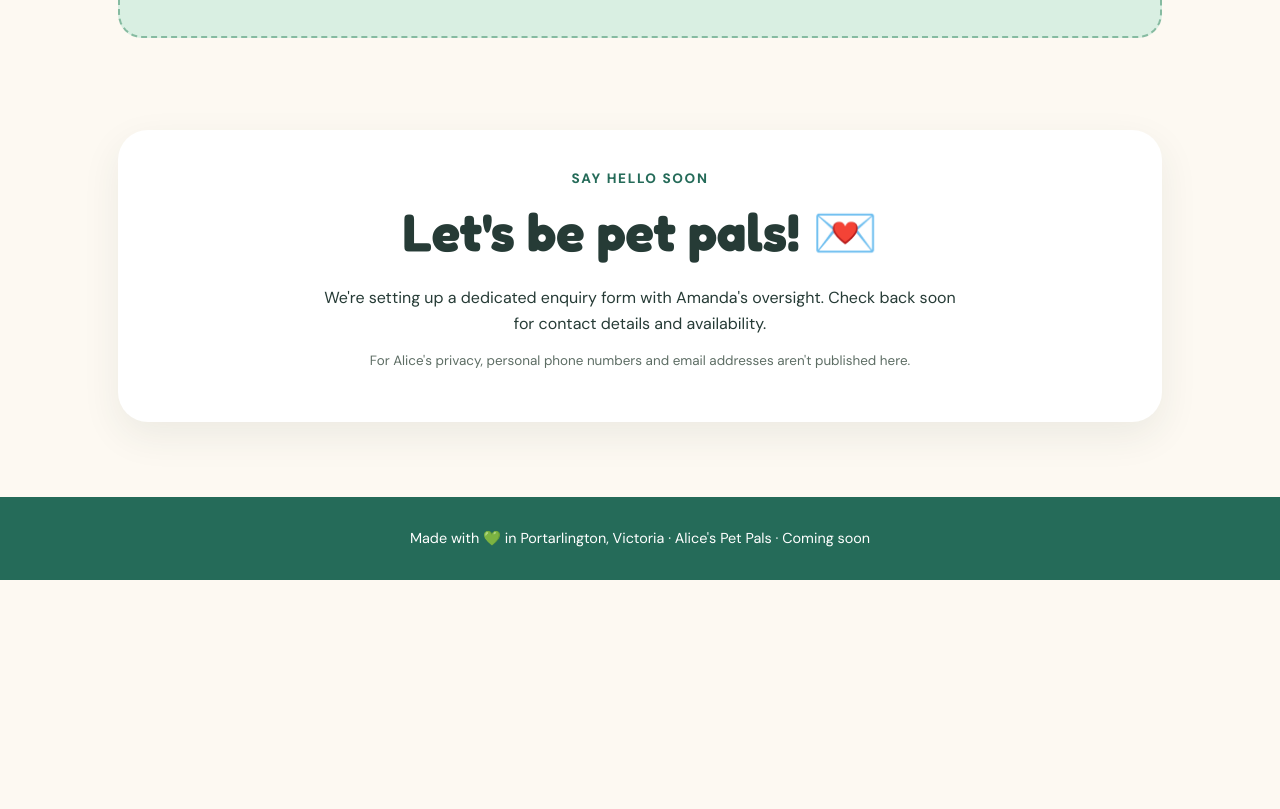
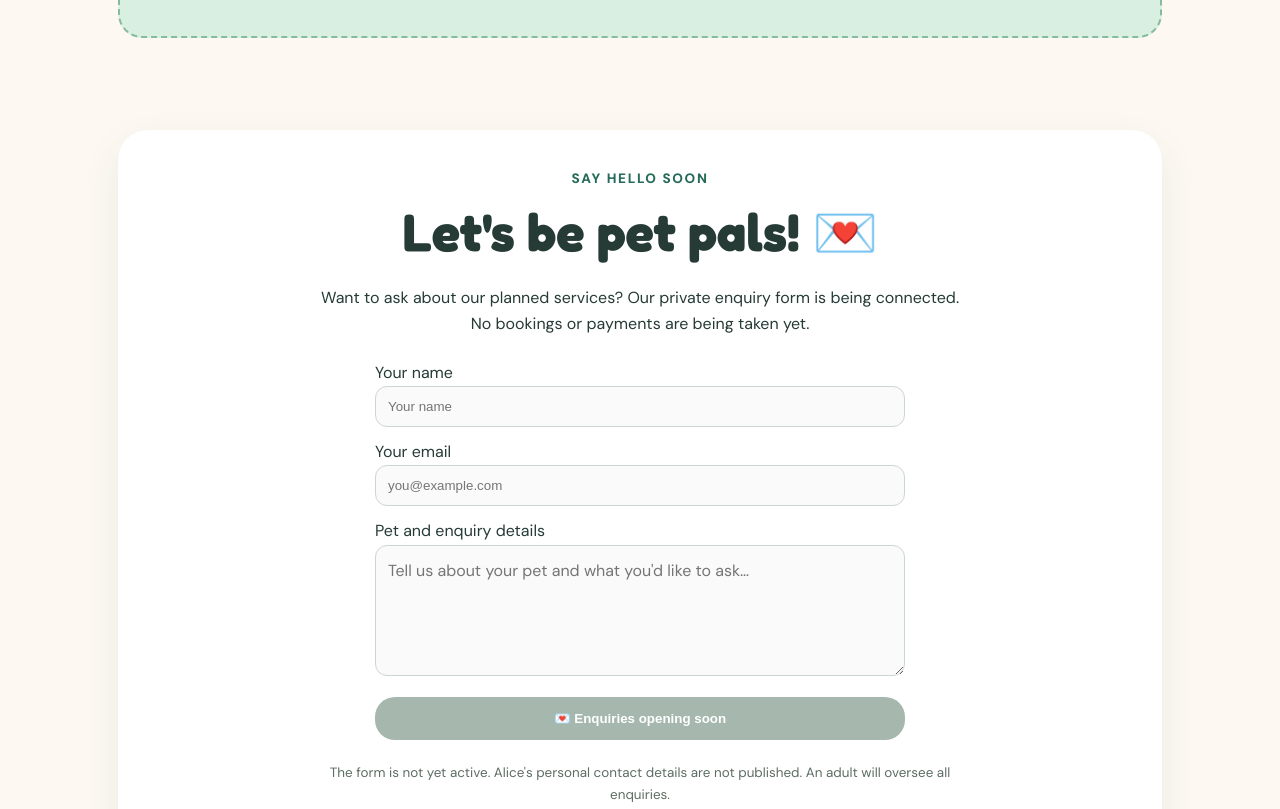
Before and after one commit to liammcfadden65-gif/alices-pet-pals, a plain HTML site: page index.html in a window 1280 px wide. Shown: the part 2300-3109 px from the top of the page. Before the commit the page ends 2880 px from the top, so only its background shows below. Drawn offline with Linux system fonts and the light colour scheme.

Commit message:
Add private enquiry form preview without exposing minor contact details

```diff
--- a/index.html
+++ b/index.html
@@ -9,4 +9,4 @@
 <main><section id="services"><div class="section-kicker">For your favourite little friends</div><h2>Pet care with a personal touch ✨</h2><p class="intro">Every pet has its own personality. Here are the services we're hoping to offer around Portarlington once everything is ready to go.</p><div class="cards"><article class="card"><div class="emoji" aria-hidden="true">🐱</div><h3>Food & fresh water</h3><p>A 15-minute check-in for suitable cats, rabbits, fish or chickens.</p><div class="price">$12</div><div class="small">Planned price · per visit</div></article><article class="card"><div class="emoji" aria-hidden="true">🐕</div><h3>Little paws walk</h3><p>A gentle 20-minute walk for one suitable small, calm dog.</p><div class="price">$15</div><div class="small">Planned price · per walk</div></article><article class="card"><div class="emoji" aria-hidden="true">🦮</div><h3>Happy paws walk</h3><p>A 30-minute walk for one suitable small, calm dog.</p><div class="price">$20</div><div class="small">Planned price · per walk</div></article><article class="card"><div class="emoji" aria-hidden="true">🐰</div><h3>Play & care</h3><p>30 minutes of suitable basic pet care and companionship.</p><div class="price">$20</div><div class="small">Planned price · per visit</div></article></div><p class="small">These are indicative introductory prices, not a current offer to book. Visits depend on suitability, adult supervision and insurance.</p></section>
 <section id="about"><div class="about-wrap"><div><div class="section-kicker">The girl behind the paws</div><h2>Hey, I'm Alice! 👋</h2><p>I love animals and I'm dreaming up my own little neighbourhood pet-care business here in Portarlington.</p><p>My mum Amanda is helping me get everything set up, and she'll be involved in reviewing enquiries and making sure any future visits are safe and suitable.</p><p>I'm excited to meet some lovely local pets when we're ready!</p></div><div class="about-art" role="img" aria-label="Illustrated pet emojis: dog, cat and rabbit">🐶🐱🐰</div></div></section>
 <section><div class="notice"><strong>🌱 We're getting ready!</strong><p>Alice's Pet Pals is in pre-launch mode. We're checking Victorian requirements and appropriate insurance before accepting bookings or payments. Thanks for cheering us on!</p></div></section>
-<div class="contact" id="contact"><div class="section-kicker">Say hello soon</div><h2>Let's be pet pals! 💌</h2><p>We're setting up a dedicated enquiry form with Amanda's oversight. Check back soon for contact details and availability.</p><p class="small">For Alice's privacy, personal phone numbers and email addresses aren't published here.</p></div></main><footer><p>Made with 💚 in Portarlington, Victoria · Alice's Pet Pals · Coming soon</p></footer></body></html>
+<div class="contact" id="contact"><div class="section-kicker">Say hello soon</div><h2>Let's be pet pals! 💌</h2><p>Want to ask about our planned services? Our private enquiry form is being connected. No bookings or payments are being taken yet.</p><form aria-label="Enquiry form preview" style="max-width:530px;margin:22px auto;text-align:left;display:grid;gap:12px"><label>Your name<br><input type="text" disabled placeholder="Your name" style="width:100%;padding:12px;border:1px solid #cbd7ce;border-radius:12px"></label><label>Your email<br><input type="email" disabled placeholder="you@example.com" style="width:100%;padding:12px;border:1px solid #cbd7ce;border-radius:12px"></label><label>Pet and enquiry details<br><textarea disabled rows="4" placeholder="Tell us about your pet and what you'd like to ask…" style="width:100%;padding:12px;border:1px solid #cbd7ce;border-radius:12px;font:inherit"></textarea></label><button type="button" disabled style="padding:14px;border:0;border-radius:20px;background:#a6b8ad;color:#fff;font-weight:800;cursor:not-allowed">💌 Enquiries opening soon</button></form><p class="small">The form is not yet active. Alice's personal contact details are not published. An adult will oversee all enquiries.</p></div></main><footer><p>Made with 💚 in Portarlington, Victoria · Alice's Pet Pals · Coming soon</p></footer></body></html>
```
